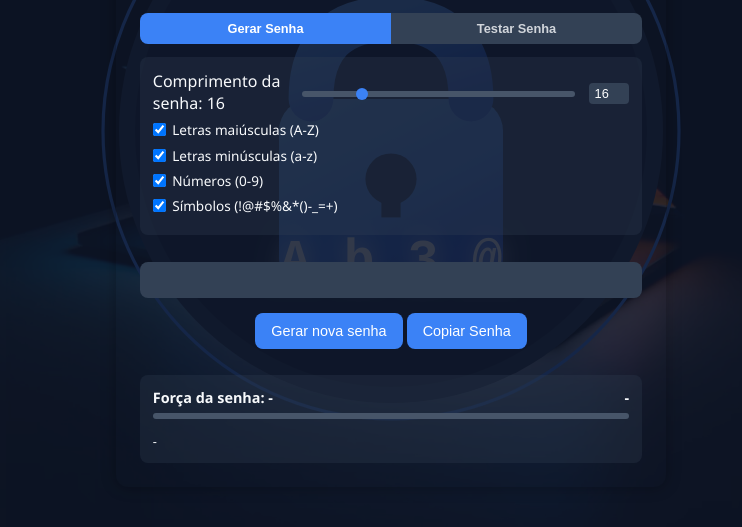
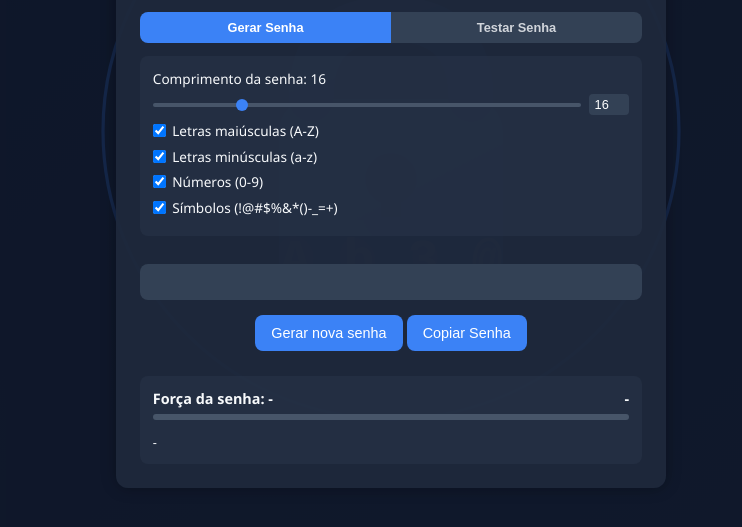
Before and after one commit to oseasfr/gerador-de-senhas, a plain HTML site: page index.html in a window 1280 px wide. Shown: the part 189-716 px from the top of the page, without its empty margins (249-991 px from the left). Drawn offline with Linux system fonts and the light colour scheme; a script that the page names is missing.

Commit message:
Update style.css

```diff
--- a/css/style.css
+++ b/css/style.css
@@ -11,21 +11,27 @@ html, body {
 }
 
 body {
-  background: url('../imagens/001.jpg') no-repeat center center fixed;
-  background-size: cover;
-  transition: background-image 0.8s ease-in-out;
+  background: linear-gradient(135deg, #0f172a 0%, #1e293b 100%);
+  position: relative;
 }
 
-/* Fallback caso a imagem não carregue */
-body.no-image {
-  background: linear-gradient(135deg, #0f172a 0%, #1e293b 100%);
+.svg-background {
+  position: fixed;
+  top: 0;
+  left: 0;
+  width: 100%;
+  height: 100%;
+  z-index: 0;
+  pointer-events: none;
+  overflow: hidden;
 }
 
 .overlay {
+  position: relative;
+  z-index: 1;
   background-color: rgba(15, 23, 42, 0.85);
-  position: absolute;
-  top: 0; left: 0;
-  width: 100%; height: 100%;
+  width: 100%;
+  min-height: 100vh;
   display: flex;
   align-items: center;
   justify-content: center;
@@ -33,7 +39,7 @@ body.no-image {
 }
 
 .container {
-  background: rgba(30, 41, 59, 0.0);
+  background: rgba(30, 41, 59, 0.95);
   padding: 1.5rem;
   border-radius: 12px;
   box-shadow: 0 0 15px rgba(0,0,0,0.3);
@@ -123,16 +129,65 @@ button:hover {
 
 .length-option {
   display: flex;
-  align-items: center;
-  justify-content: space-between;
+  flex-direction: column;
   width: 100%;
   margin-bottom: 0.4rem;
 }
 
-.length-option input {
+.length-option > label {
+  font-size: 0.85rem;
+  margin-bottom: 0.4rem;
+}
+
+.range-slider {
+  width: 100%;
+  display: flex;
+  align-items: center;
+  gap: 8px;
+}
+
+.range-slider input[type="range"] {
+  flex: 1;
+  height: 4px;
+  -webkit-appearance: none;
+  appearance: none;
+  background: #475569;
+  border-radius: 3px;
+  outline: none;
+}
+
+.range-slider input[type="range"]::-webkit-slider-thumb {
+  -webkit-appearance: none;
+  appearance: none;
+  width: 12px;
+  height: 12px;
+  border-radius: 50%;
+  background: #3b82f6;
+  cursor: pointer;
+  transition: background 0.15s ease;
+}
+
+.range-slider input[type="range"]::-webkit-slider-thumb:hover {
+  background: #2563eb;
+}
+
+.range-slider input[type="range"]::-moz-range-thumb {
+  width: 12px;
+  height: 12px;
+  border-radius: 50%;
+  background: #3b82f6;
+  cursor: pointer;
+  border: none;
+  transition: background 0.15s ease;
+}
+
+.range-slider input[type="range"]::-moz-range-thumb:hover {
+  background: #2563eb;
+}
+
+.range-slider input[type="number"] {
   width: 2.5rem;
   text-align: center;
-  margin-left: 0.4rem;
   padding: 3px;
   border-radius: 4px;
   border: none;
@@ -179,22 +234,6 @@ button:hover {
   margin-top: 0.4rem;
 }
 
-.copy-btn {
-  background: transparent;
-  border: none;
-  cursor: pointer;
-  margin-left: 0.4rem;
-  color: #f1f5f9;
-  font-size: 1rem;
-  padding: 0;
-  transition: color 0.2s ease;
-}
-
-.copy-btn:hover {
-  color: #3b82f6;
-  transform: none;
-}
-
 .password-container {
   display: flex;
   align-items: center;
@@ -216,39 +255,6 @@ button:hover {
 
 .show-feedback {
   opacity: 1;
-}
-
-.range-slider {
-  width: 100%;
-  display: flex;
-  align-items: center;
-  gap: 8px;
-  margin-top: 4px;
-}
-
-.range-slider input[type="range"] {
-  flex: 1;
-  height: 4px;
-  -webkit-appearance: none;
-  appearance: none;
-  background: #475569;
-  border-radius: 3px;
-  outline: none;
-}
-
-.range-slider input[type="range"]::-webkit-slider-thumb {
-  -webkit-appearance: none;
-  appearance: none;
-  width: 12px;
-  height: 12px;
-  border-radius: 50%;
-  background: #3b82f6;
-  cursor: pointer;
-  transition: background 0.15s ease;
-}
-
-.range-slider input[type="range"]::-webkit-slider-thumb:hover {
-  background: #2563eb;
 }
 
 .tabs {
@@ -295,7 +301,7 @@ button:hover {
   .container {
     padding: 1rem;
     border-radius: 10px;
-    width: 90%;
+    width: 95%;
   }
   h1 {
     font-size: 1.2rem;
```
